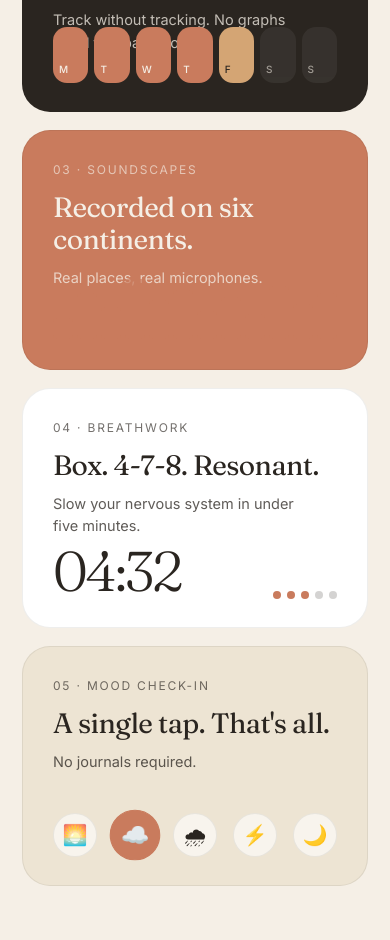
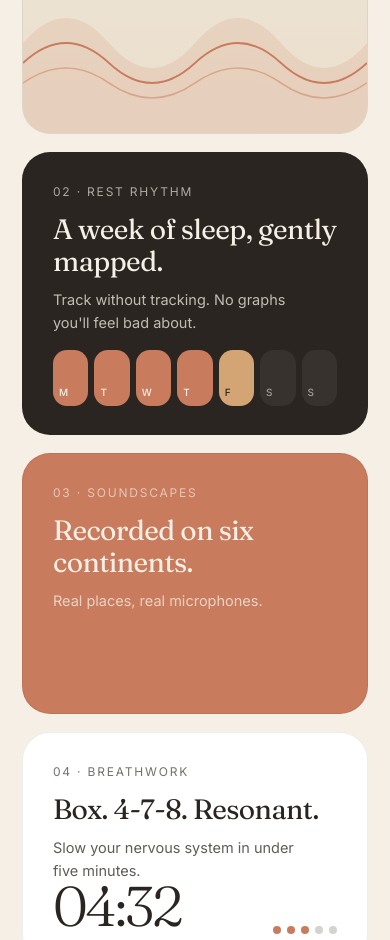
Before and after one commit to blankouk/Mirra-sleep, a plain HTML site: page index.html in a window 390 px wide. Shown: the part 1702-2642 px from the top of the page. Drawn offline with Linux system fonts and the light colour scheme.

Commit message:
Fix bento cards on mobile: auto height, content no longer clipped

```diff
--- a/index.html
+++ b/index.html
@@ -1110,11 +1110,17 @@ footer {
   .section { padding: 70px 22px; }
   .bento {
     grid-template-columns: 1fr;
-    grid-template-rows: repeat(5, 240px);
+    grid-template-rows: none;
   }
+  .bento-card { min-height: 220px; }
   .bento-1, .bento-2, .bento-3, .bento-4, .bento-5 {
     grid-column: 1; grid-row: auto;
   }
+  .bento-1 { padding-bottom: 180px; }
+  .bento-2 { padding-bottom: 100px; }
+  .bento-3 { padding-bottom: 100px; }
+  .bento-4 { padding-bottom: 80px; }
+  .bento-5 { padding-bottom: 80px; }
   .logos { padding: 30px 22px 24px; }
   .logos-row { flex-wrap: wrap; gap: 16px 28px; }
   .logos-row span { font-size: 16px; }
```
